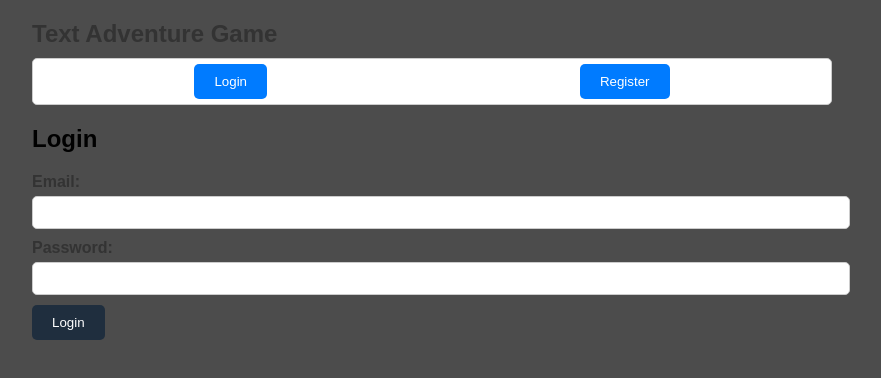
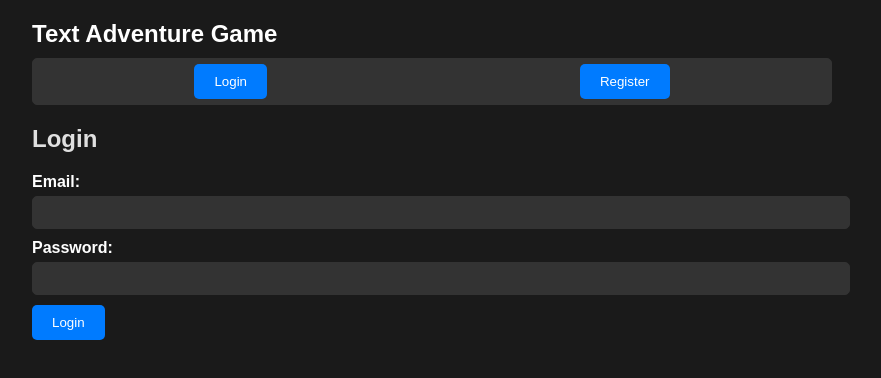
Before and after one commit to CristianTxt/TextQuest, a website: page public/index.html in a window 1280 px wide. Both pictures are taken after a click on the button "Login". Shown: the whole page, without its empty margins (208-1089 px from the left). Drawn offline with Linux system fonts and the light colour scheme.

Commit message:
updated the css

```diff
--- a/public/styles.css
+++ b/public/styles.css
@@ -1,9 +1,9 @@
-
 body {
     font-family: Arial, sans-serif;
     margin: 0;
     padding: 0;
-            background-color: #4c4c4c;
+    background-color: #1a1a1a;
+    color: #e0e0e0;
 }
 
 .container {
@@ -16,7 +16,7 @@
     margin: 0;
     padding: 0;
     font-size: 24px;
-            color: #333;
+    color: #fff;
 }
 
 .hidden {
@@ -27,9 +27,10 @@
     margin-top: 10px;
     padding: 5px;
     font-size: 16px;
-            border: 1px solid #ccc;
+    border: 1px solid #333;
     border-radius: 5px;
-            background-color: #fff;
+    background-color: #333;
+    color: #fff;
 }
 
 form {
@@ -40,7 +41,7 @@
     display: block;
     margin-bottom: 5px;
     font-weight: bold;
-            color: #333;
+    color: #fff;
 }
 
 form input[type="text"],
@@ -49,13 +50,15 @@
     width: 100%;
     padding: 8px;
     margin-bottom: 10px;
-            border: 1px solid #ccc;
+    border: 1px solid #333;
     border-radius: 5px;
+    background-color: #333;
+    color: #fff;
 }
 
 form button[type="submit"] {
     padding: 10px 20px;
-            background-color: #1f2e3e;
+    background-color: #007bff;
     color: #fff;
     border: none;
     border-radius: 5px;
@@ -64,7 +67,7 @@
 
 #game-container {
     margin-top: 20px;
-            background-color: #fff;
+    background-color: #333;
     padding: 20px;
     border-radius: 5px;
 }
@@ -72,7 +75,7 @@
 #output {
     margin-bottom: 10px;
     font-size: 18px;
-            color: #333;
+    color: #fff;
 }
 
 #choices {
@@ -94,9 +97,11 @@
     height: 100px;
     padding: 8px;
     margin-bottom: 10px;
-            border: 1px solid #ccc;
+    border: 1px solid #333;
     border-radius: 5px;
     resize: none;
+    background-color: #333;
+    color: #fff;
 }
 
 #save-button,
```
Lines whose indentation alone changed are shown as unchanged.
